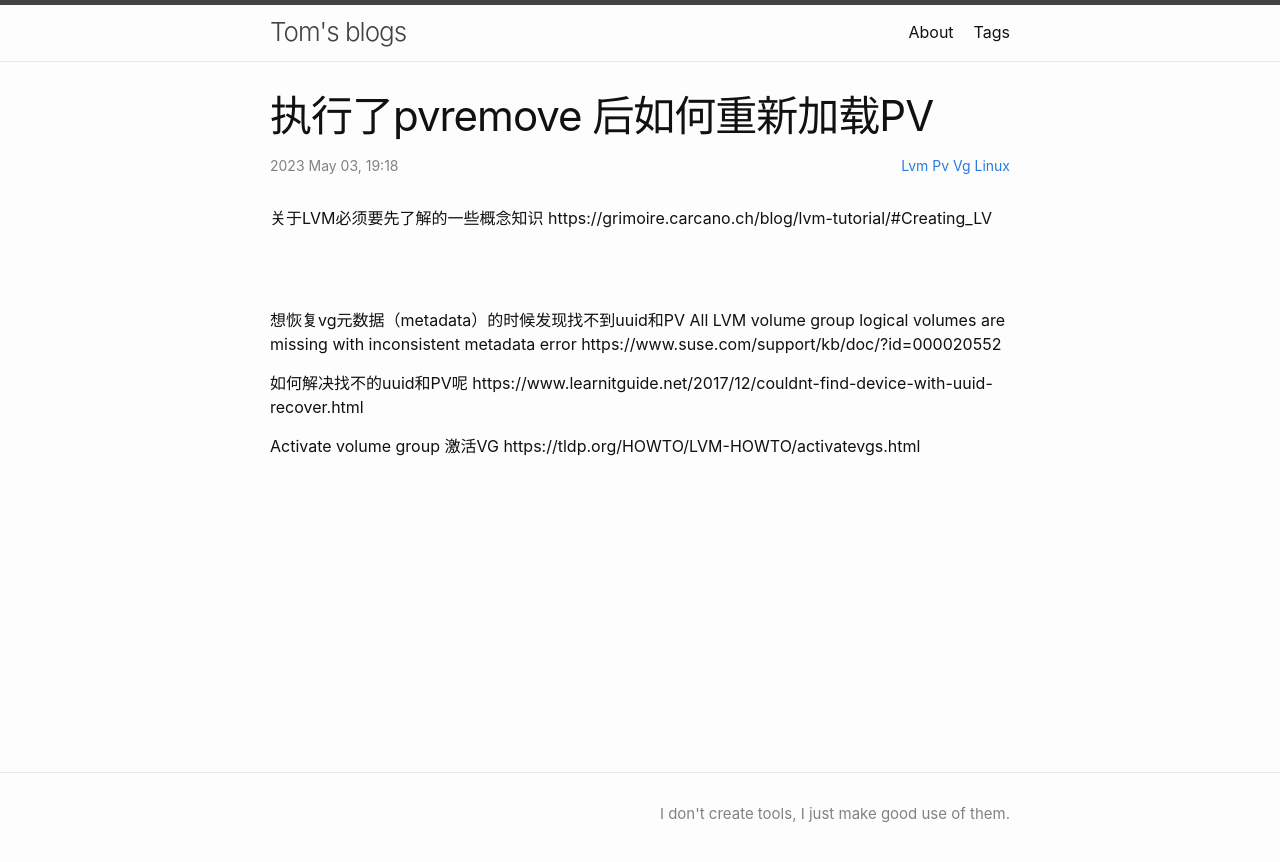
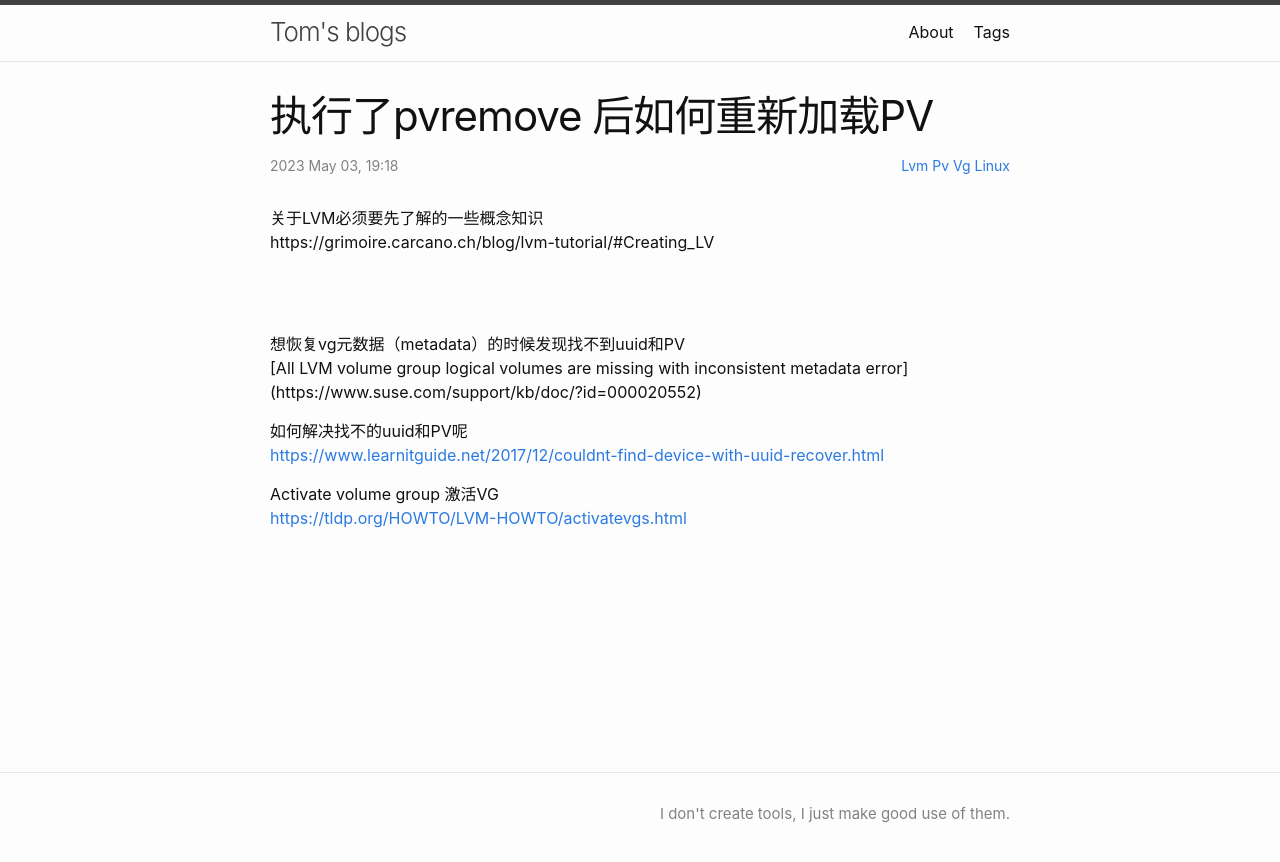
Before and after one commit to Xenaden/xenaden.github.io, a Jekyll site: the page built from _posts/2023-05-03-revoke-pvremove.md, in a window 1280 px wide. Shown: the top 862 px of the page. Built offline with Jekyll 4.4.1, drawn with Linux system fonts in a browser that asks for light colours; part of the change alters nothing that is shown.

Commit message:
Update 2023-05-03-revoke-pvremove.md

```diff
--- a/_posts/2023-05-03-revoke-pvremove.md
+++ b/_posts/2023-05-03-revoke-pvremove.md
@@ -14,11 +14,11 @@ https://grimoire.carcano.ch/blog/lvm-tutorial/#Creating_LV
 <br><br>
 
 想恢复vg元数据（metadata）的时候发现找不到uuid和PV
-All LVM volume group logical volumes are missing with inconsistent metadata error
-https://www.suse.com/support/kb/doc/?id=000020552
+[All LVM volume group logical volumes are missing with inconsistent metadata error]
+(https://www.suse.com/support/kb/doc/?id=000020552)
 
 如何解决找不的uuid和PV呢
-https://www.learnitguide.net/2017/12/couldnt-find-device-with-uuid-recover.html
+<https://www.learnitguide.net/2017/12/couldnt-find-device-with-uuid-recover.html>
 
 Activate volume group 激活VG
-https://tldp.org/HOWTO/LVM-HOWTO/activatevgs.html
+<https://tldp.org/HOWTO/LVM-HOWTO/activatevgs.html>
```
